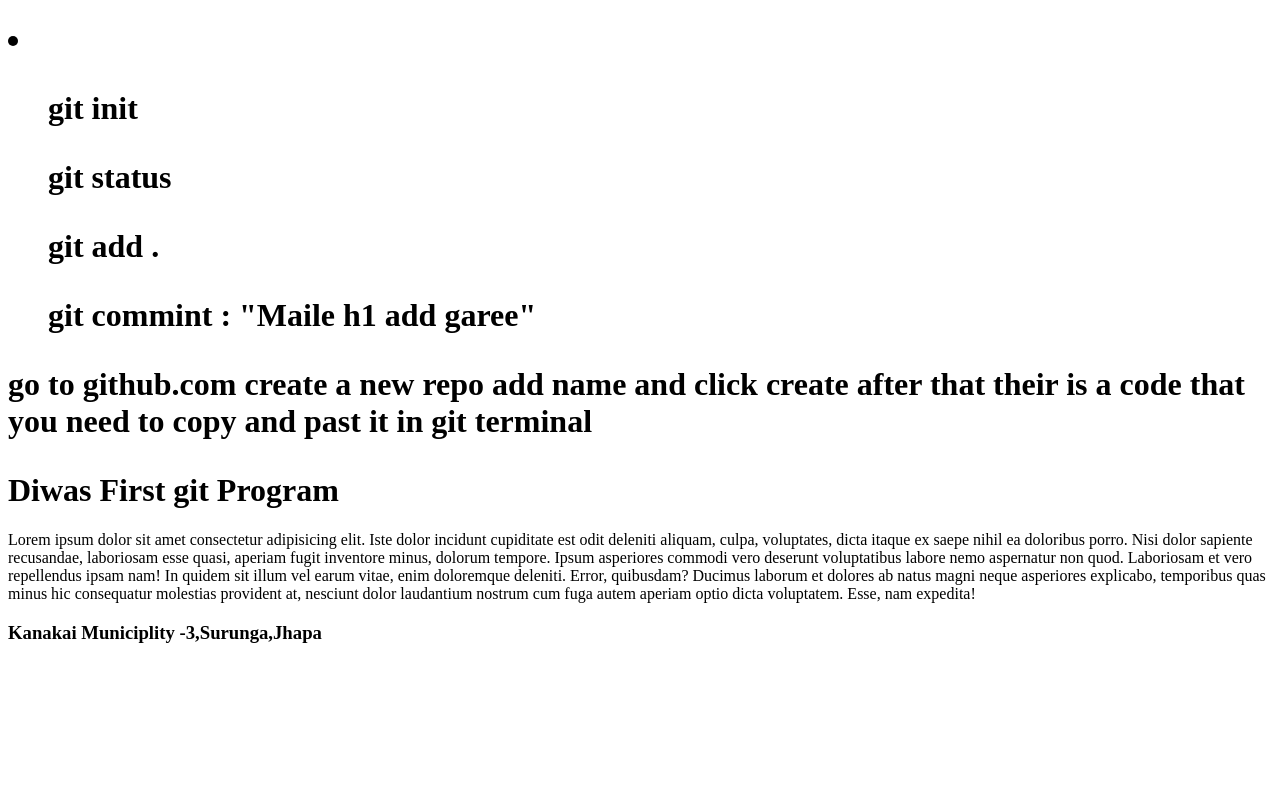
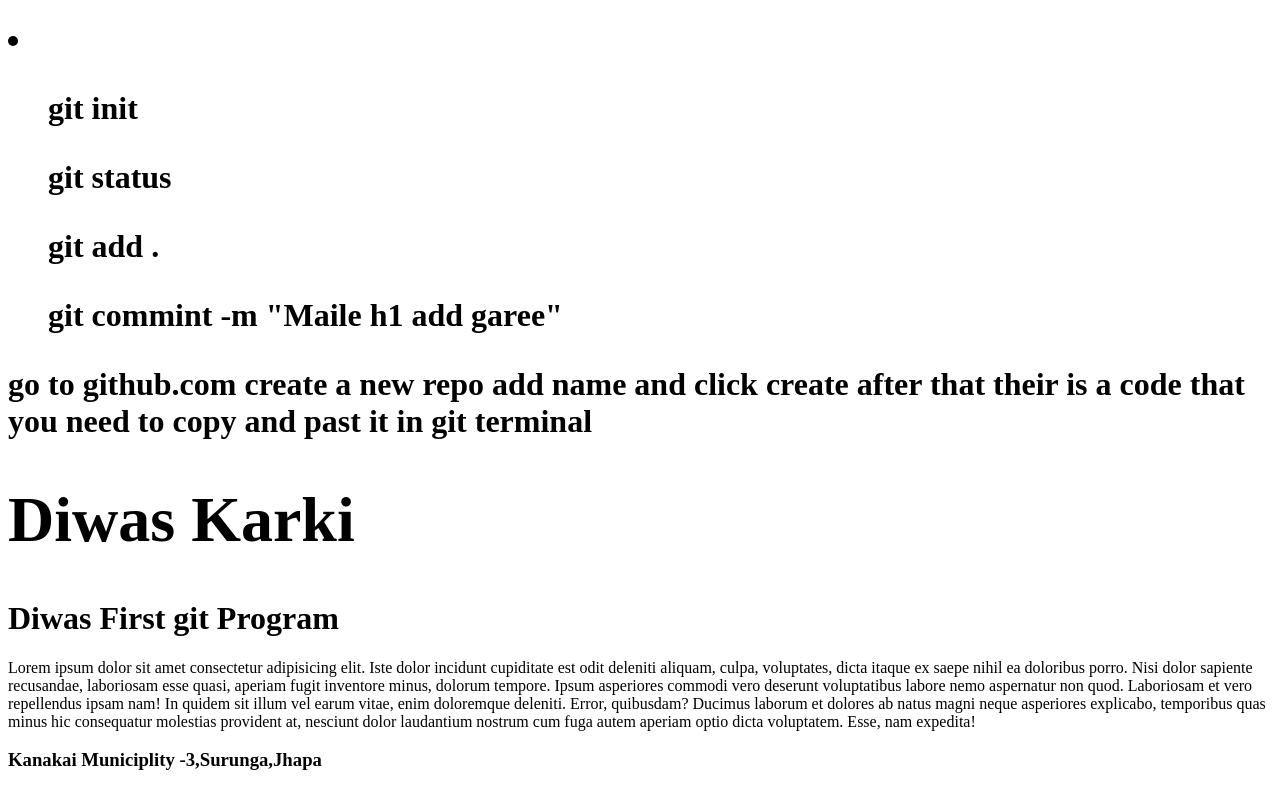
Before and after one commit to diwaskarkilearn/firstProgram, a plain HTML site: page index.html in a window 1280 px wide. Drawn offline with Linux system fonts and the light colour scheme.

Commit message:
div include

```diff
--- a/index.html
+++ b/index.html
@@ -11,11 +11,14 @@
             <ol>git init </ol>
             <ol>git status</ol>
             <ol>git add .</ol>
-            <ol>git commint : "Maile h1 add garee" </ol>
+            <ol>git commint -m "Maile h1 add garee" </ol>
 
             <p>go to github.com create a new repo add name and click create after that their is a code that
                 you need to copy and past it in git terminal </p>
         </li>
+        <div class="Diwas">
+            <h1>Diwas Karki</h1>
+        </div>
     </h1>
     <h1>Diwas First git Program</h1>
     <p>Lorem ipsum dolor sit amet consectetur adipisicing elit. Iste dolor incidunt cupiditate est odit deleniti aliquam, culpa, voluptates, dicta itaque ex saepe nihil ea doloribus porro. Nisi dolor sapiente recusandae, laboriosam esse quasi, aperiam fugit inventore minus, dolorum tempore. Ipsum asperiores commodi vero deserunt voluptatibus labore nemo aspernatur non quod. Laboriosam et vero repellendus ipsam nam! In quidem sit illum vel earum vitae, enim doloremque deleniti. Error, quibusdam? Ducimus laborum et dolores ab natus magni neque asperiores explicabo, temporibus quas minus hic consequatur molestias provident at, nesciunt dolor laudantium nostrum cum fuga autem aperiam optio dicta voluptatem. Esse, nam expedita!</p>
```
